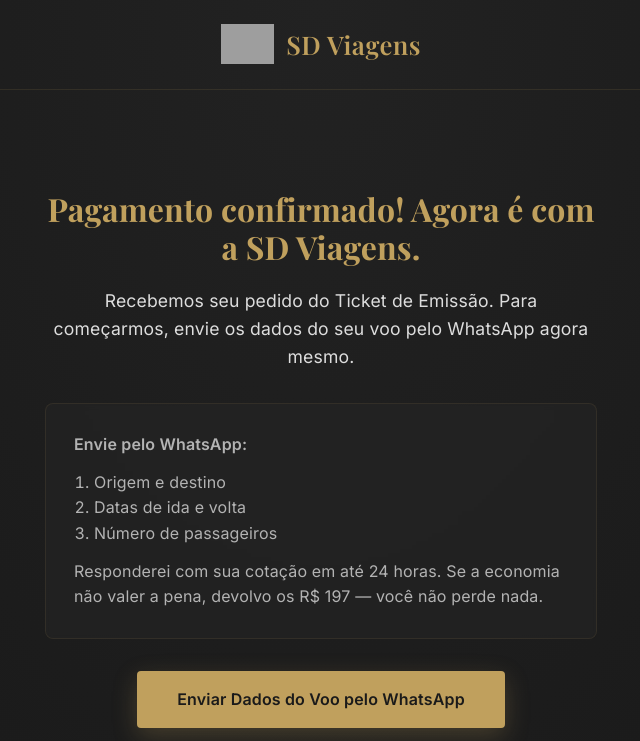
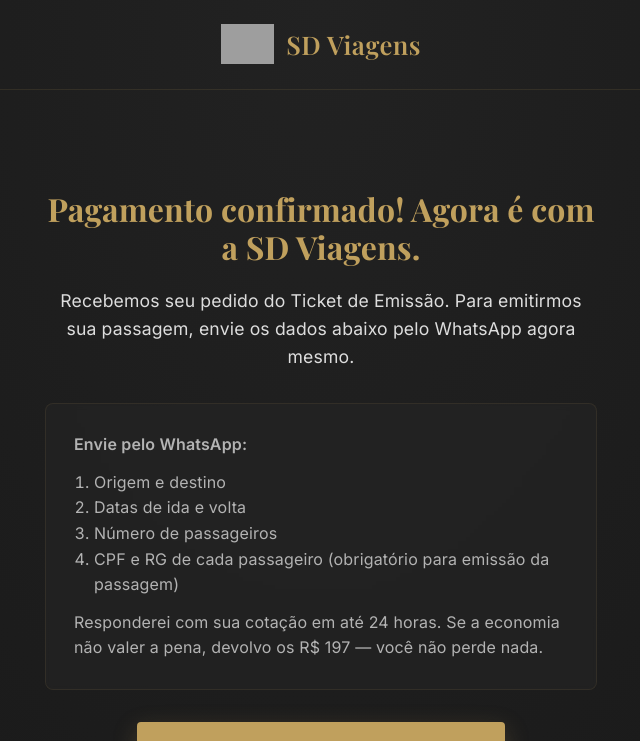
Before and after one commit to Afilliate/lp-milhas, a React (Vite) app: page /obrigado in a window 1280 px wide. Shown: the top 741 px of the page, without its empty margins (319-959 px from the left). Built offline with nearby package versions, Linux system fonts and the light colour scheme; grey boxes are pictures that could not be loaded.

Commit message:
Refactor text for clarity in Obrigado.jsx

```diff
--- a/src/Obrigado.jsx
+++ b/src/Obrigado.jsx
@@ -25,7 +25,8 @@
         <div className="container thankyou-content">
           <h1>Pagamento confirmado! Agora é com a SD Viagens.</h1>
           <p className="subtitle">
-            Recebemos seu pedido do Ticket de Emissão. Para começarmos, envie os dados do seu voo pelo WhatsApp agora mesmo.
+            Recebemos seu pedido do Ticket de Emissão. Para emitirmos sua passagem,
+            envie os dados abaixo pelo WhatsApp agora mesmo.
           </p>
 
           <div className="instructions">
@@ -34,14 +35,16 @@
               <li>Origem e destino</li>
               <li>Datas de ida e volta</li>
               <li>Número de passageiros</li>
+              <li>CPF e RG de cada passageiro (obrigatório para emissão da passagem)</li>
             </ol>
             <p style={{ marginTop: 12 }}>
-              Responderei com sua cotação em até 24 horas. Se a economia não valer a pena, devolvo os R$ 197 — você não perde nada.
+              Responderei com sua cotação em até 24 horas. Se a economia não valer
+              a pena, devolvo os R$ 197 — você não perde nada.
             </p>
           </div>
 
           <a
-            href="https://wa.me/5511976134095?text=Ol%C3%A1%2C+comprei+o+Ticket+de+Emiss%C3%A3o+e+quero+minha+cota%C3%A7%C3%A3o.+Aqui+est%C3%A3o+os+dados+do+voo%3A"
+            href="https://wa.me/5511976134095?text=Ol%C3%A1%2C%20comprei%20o%20Ticket%20de%20Emiss%C3%A3o%20e%20quero%20minha%20cota%C3%A7%C3%A3o.%20Aqui%20est%C3%A3o%20os%20dados%20do%20voo%3A%0A%0A1.%20Origem%20e%20destino%3A%0A2.%20Datas%20de%20ida%20e%20volta%3A%0A3.%20N%C3%BAmero%20de%20passageiros%3A%0A4.%20CPF%20e%20RG%20de%20cada%20passageiro%3A"
             target="_blank"
             rel="noopener noreferrer"
             className="btn btn-primary"
@@ -58,7 +61,8 @@
               </svg>
             </span>
             <span>
-              <strong>Garantia de economia:</strong> se não encontrarmos um voo mais barato, você recebe 100% do valor do ticket de volta.
+              <strong>Garantia de economia:</strong> se não encontrarmos um voo
+              mais barato, você recebe 100% do valor do ticket de volta.
             </span>
           </div>
         </div>
```
